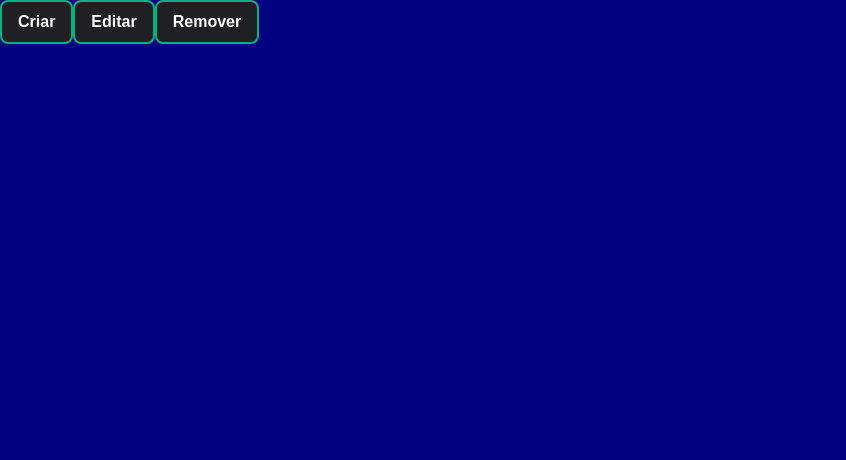
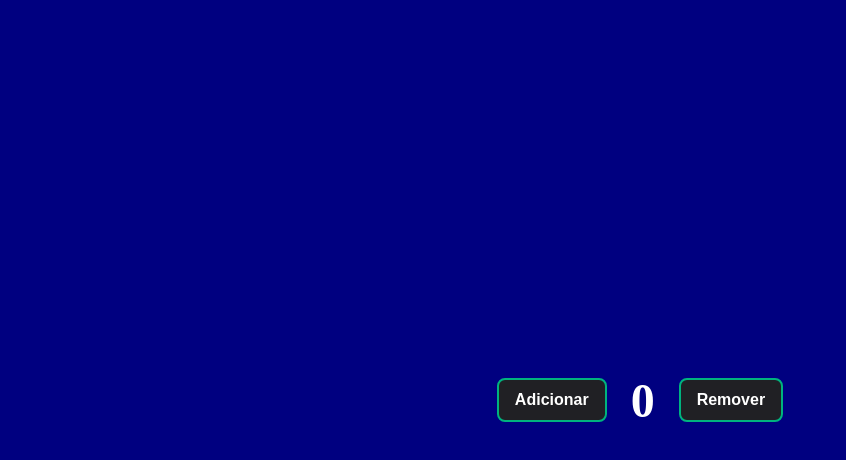
Before and after one commit to ronaldotavcano/React-estudos, a React (Vite) app: page / in a window 1280 px wide. Shown: the top 460 px of the page, without its empty margins (0-846 px from the left). Built offline with nearby package versions, Linux system fonts and the light colour scheme.

Commit message:
refactor: Mudando styles.css para app.module.css

```diff
--- a/src/App.tsx
+++ b/src/App.tsx
@@ -1,14 +1,16 @@
 import "./global.css" // sempre no topo pra nn resetar outras configs
 import {Button} from "./components/button"
-import "./styles.css"
+
+import styles from "./app.module.css"
 
 // Todo componente tem que começar com letra maiuscula
 export function App(){
   return (
-    <div className="container">
-      <Button name="Criar" onClick={() => alert("Criar")}/>
-      <Button name="Editar" onClick={() => alert("Editar")}/>
-      <Button name="Remover" onClick={() => alert("Remover")}/>
+    <div className={styles.container}>
+
+      <Button name="Adicionar" />
+      <span>0</span>
+      <Button name="Remover" />
 
     </div>
   )
--- /dev/null
+++ b/src/app.module.css
@@ -0,0 +1,16 @@
+.container{
+    width: 100%;
+    height: 100vh;
+
+    display: flex;
+    flex: 1;
+    justify-content: center;
+    align-items: center;
+    gap: 1.5rem;
+
+    & > span{
+        color: white;
+        font-size: 3rem;
+        font-weight: 700;
+    }
+}
--- a/src/styles.css
+++ /dev/null
@@ -1,4 +0,0 @@
-.container{
-    width: 100%;
-    height: 100vh;
-}
```
